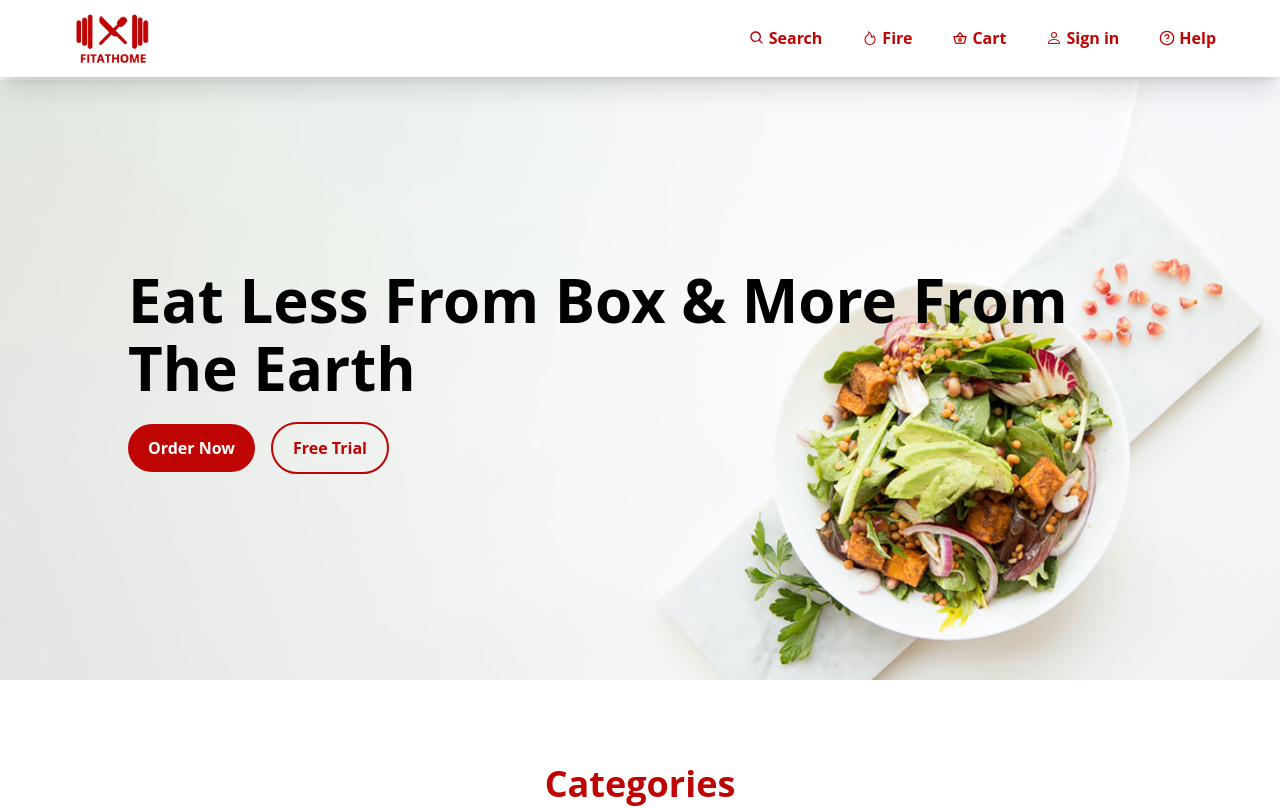
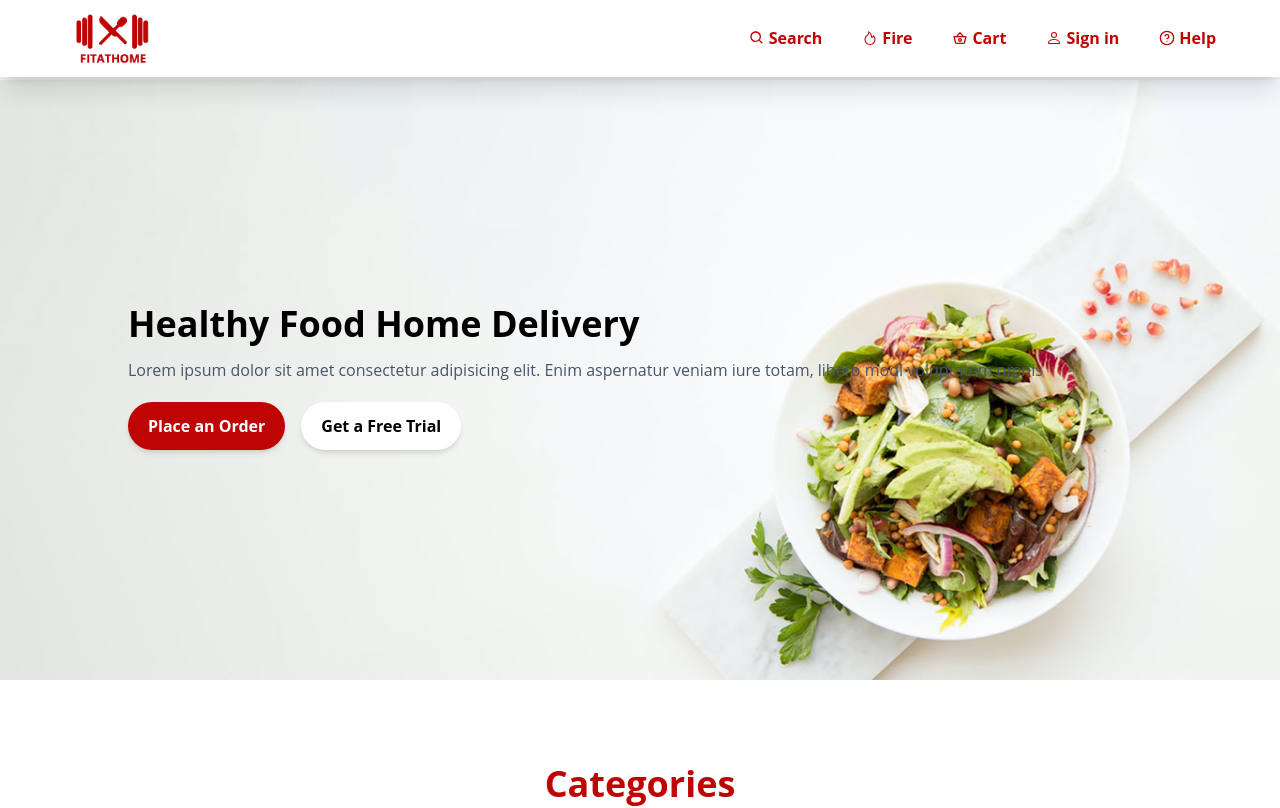
Before and after one commit to ms29ash/FitAtHome, a React (Create React App) app: page / in a window 1280 px wide. Shown: the top 808 px of the page. Built offline with nearby package versions, Linux system fonts and the light colour scheme; no server answers.

Commit message:
change button and Text of Hero

```diff
--- a/src/Components/Hero.js
+++ b/src/Components/Hero.js
@@ -12,11 +12,12 @@ function Hero() {
 
             <Wrapper>
                 <Container>
-                    <Head>Eat less from box & more from the Earth</Head>
+                    <Head>Healthy food Home Delivery</Head>
+                    <SubText>Lorem ipsum dolor sit amet consectetur adipisicing elit. Enim aspernatur veniam iure totam, libero modi voluptatem omnis</SubText>
                     <Buttons>
 
-                        <Button to="/food" >Order Now</Button>
-                        <TrialButton to="/trial" >Free Trial</TrialButton>
+                        <Button to="/food" >Place an Order</Button>
+                        <TrialButton to="/trial" >Get a Free Trial</TrialButton>
                     </Buttons>
 
                 </Container>
@@ -36,6 +37,7 @@ const Wrapper = tw.div`
 w-screen  overflow-hidden `
 const Container = tw.div` w-screen h-screen max-h-[600px] intro flex flex-col justify-center items-start px-[10vw]`
 const Buttons = tw.div` flex items-center my-5`
-const Button = tw(Link)` bg-redfood hover:bg-orangefood cursor-pointer text-white mr-4 px-5 py-3 rounded-full font-bold`
-const TrialButton = tw(Link)` cursor-pointer text-redfood mr-4 px-5 py-3 rounded-full  border-2 border-redfood  hover:border-orangefood hover:text-white hover:bg-redfood font-bold `
-const Head = tw.h1`md:text-6xl  text-[2.65rem] leading-[3.75rem] capitalize w-full md:w-[80%] lg:w-[60%] lg:leading-[4.25rem]`
+const Button = tw(Link)` bg-redfood hover:bg-orangefood cursor-pointer text-white mr-4 px-5 py-3 rounded-full font-bold shadow-md hover:shadow-xl`
+const TrialButton = tw(Link)` cursor-pointer text-black mr-4 px-5 py-3 rounded-full   bg-white  font-bold shadow-md hover:shadow-2xl`
+const Head = tw.h1`md:text-4xl  text-[2.65rem] leading-[3.75rem] capitalize w-full md:w-[80%] lg:w-[50%] lg:leading-[4.25rem]`
+const SubText = tw.p`lg:w-[50%] md:w-[80%] w-full text-slate-600  `
```
